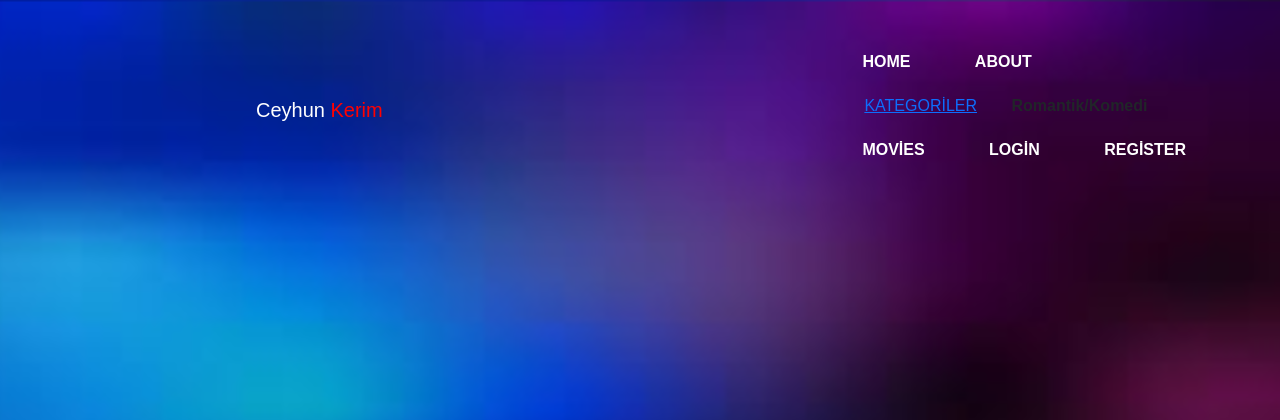
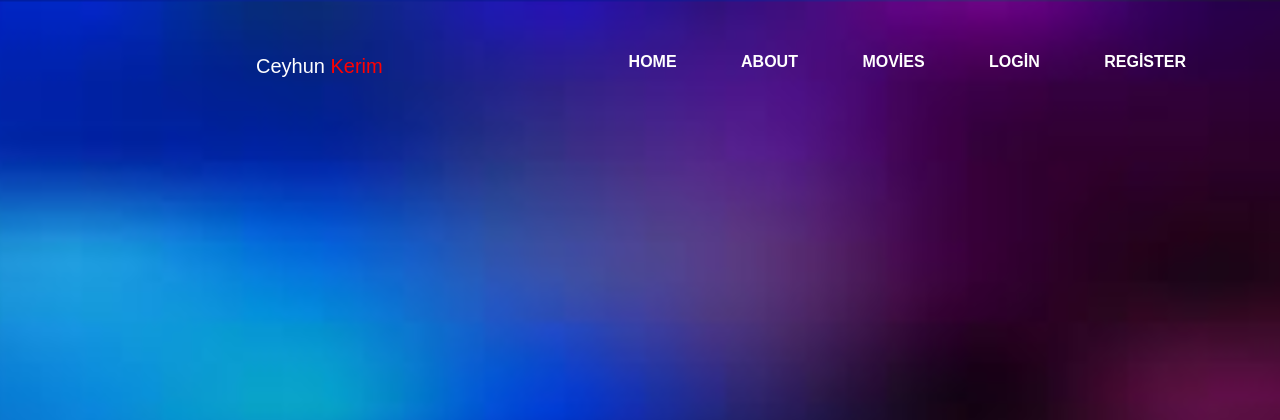
Before and after one commit to CeyhunKerimK/Basic-django-project, a Django app: page /movies/ in a window 1280 px wide. Shown: the top 420 px of the page. Run offline with Django 4.2, Linux system fonts and the light colour scheme; data comes from the database, SQL or seed files in the repository; some libraries are stand-ins or nearby versions.

Commit message:
navbar elemeti üstünde değişiklik

```diff
--- a/website/templates/particals/_navbar.html
+++ b/website/templates/particals/_navbar.html
@@ -9,9 +9,6 @@
             <ul>
                 <li><a href="{% url 'index' %}">HOME</a></li>
                 <li><a href="{% url 'about' %}">ABOUT</a></li>
-                <ul><a href="{% url 'about' %}">KATEGORİLER</a>
-                    <li>Romantik/Komedi</li>
-                </ul>
                 <li><a href="{% url 'movies' %}">MOVİES</a></li>
                 <li><a href="{% url 'login' %}">LOGİN</a></li>
                 <li><a href="{% url 'register' %}">REGİSTER</a></li>
```
